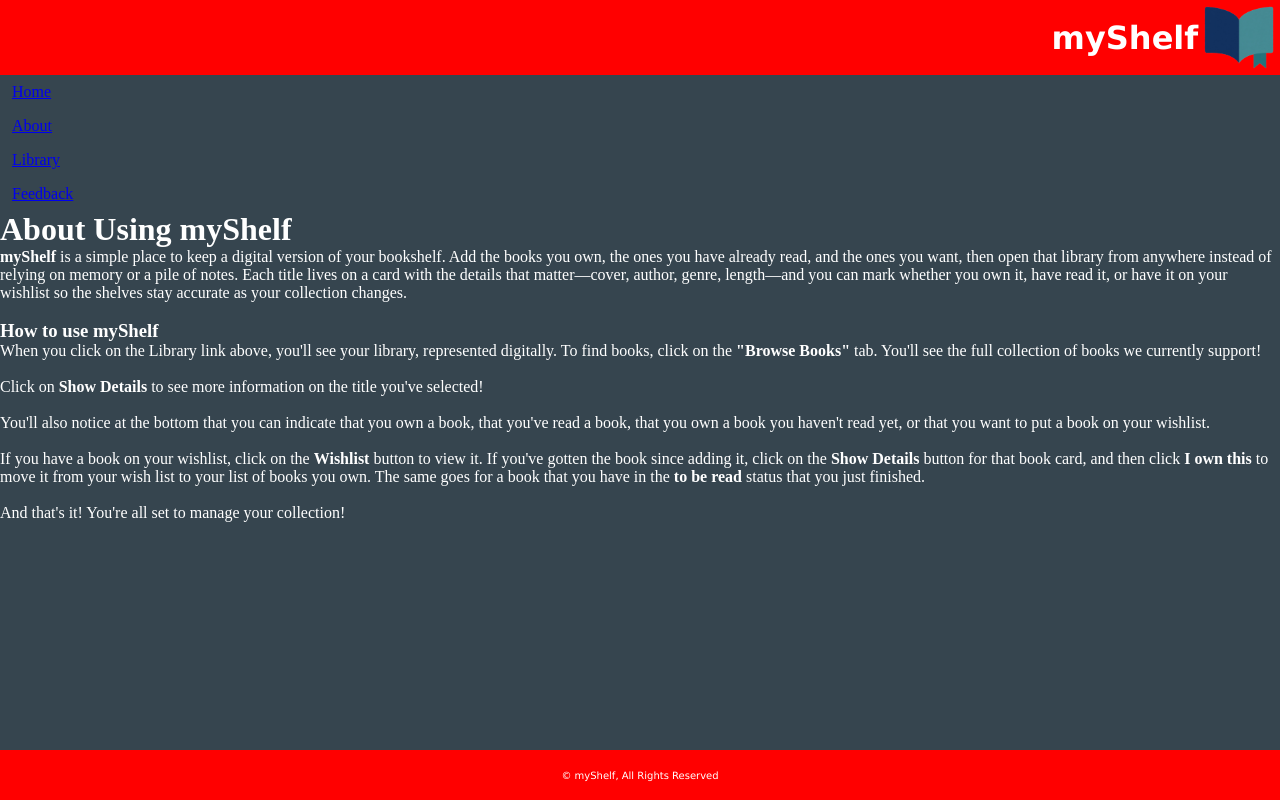
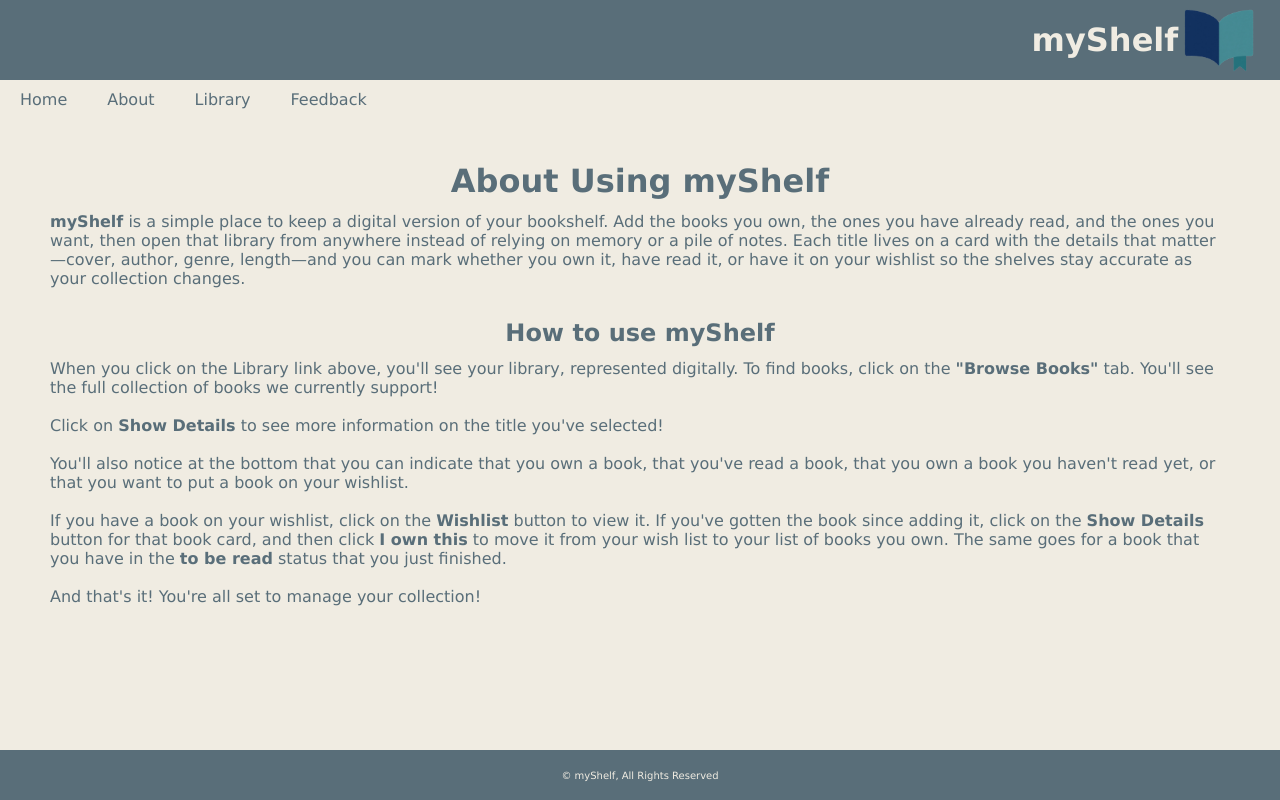
Before and after one commit to caleb-hickey/unit-1-final-project-caleb-hickey, a React (Vite) app: page /about in a window 1280 px wide. Built offline with nearby package versions, Linux system fonts and the light colour scheme.

Commit message:
all basic styling except the bookcard

```diff
--- a/index.html
+++ b/index.html
@@ -4,7 +4,7 @@
     <meta charset="UTF-8" />
     <link rel="icon" type="image/svg+xml" href="/favicon.svg" />
     <meta name="viewport" content="width=device-width, initial-scale=1.0" />
-    <title>unit-1-final-project-caleb-hickey</title>
+    <title>myShelf</title>
   </head>
   <body>
     <div id="root"></div>
--- a/src/App.jsx
+++ b/src/App.jsx
@@ -27,7 +27,7 @@ return (
     <>
         <div>
           <Header />
-          <nav>
+          <nav className="navBar">
             <ul>
               <li><Link to="/">Home</Link></li>
               <li><Link to="/about">About</Link></li>
--- a/src/components/layout/Library.jsx
+++ b/src/components/layout/Library.jsx
@@ -9,12 +9,12 @@ function Library({ books, toggleOwned, toggleRead, toggleWishList }) {
     const [currentPage, setCurrentPage] = useState("BrowseBooks");
     return (
         <div>
-            <nav>
-                <button onClick={() => setCurrentPage('BrowseBooks')}>BrowseBooks</button>
-                <button onClick={() => setCurrentPage('OwnedBooks')}>Owned Books</button>
-                <button onClick={() => setCurrentPage('BooksRead')}>Books Read</button>
-                <button onClick={() => setCurrentPage('ToBeRead')}>To Be Read</button>
-                <button onClick={() => setCurrentPage('WishList')}>Wish List</button>
+            <nav className="libraryNavBar">
+                <button className="libraryNavButton" onClick={() => setCurrentPage('BrowseBooks')}>Browse Books</button>
+                <button className="libraryNavButton" onClick={() => setCurrentPage('OwnedBooks')}>Owned Books</button>
+                <button className="libraryNavButton" onClick={() => setCurrentPage('BooksRead')}>Books Read</button>
+                <button className="libraryNavButton" onClick={() => setCurrentPage('ToBeRead')}>To Be Read</button>
+                <button className="libraryNavButton" onClick={() => setCurrentPage('WishList')}>Wish List</button>
             </nav>
             {currentPage === 'BrowseBooks' && <BrowseBooks
                 books={books}
--- a/src/components/pages/About.jsx
+++ b/src/components/pages/About.jsx
@@ -1,14 +1,14 @@
 function About() {
 
     return(
-        <div>
+        <div className="aboutPage">
             <main className="aboutPageOverview">
                 <h1 className="aboutPageTitle">About Using myShelf</h1>
                 <p className="aboutPageIntroParagraph"><b>myShelf</b> is a simple place to keep a digital version of your bookshelf. Add the books you own, the ones you have already read, and the ones you want, then open that library from anywhere instead of relying on memory or a pile of notes. Each title lives on a card with the details that matter—cover, author, genre, length—and you can mark whether you own it, have read it, or have it on your wishlist so the shelves stay accurate as your collection changes. </p>
                 <br></br>
             </main>
             <section className="howToUseBlock">
-                <h3>How to use myShelf</h3>
+                <h1>How to use myShelf</h1>
                 <p>When you click on the Library link above, you'll see your library, represented digitally. To find books, click on the <b>"Browse Books"</b> tab. You'll see the full collection of books we currently support!
                     <br></br>
                     <br></br>
--- a/src/components/pages/FeedbackForm.jsx
+++ b/src/components/pages/FeedbackForm.jsx
@@ -68,7 +68,7 @@ function FeedbackForm() {
         <br></br>
         <label id="feedbackField">
           Feedback:
-          <textarea
+          <textarea className="feedbackInput"
             name="feedback"
             placeholder="Leave blank and check below if you just want our newsletter!"
             value={formData.feedback}
@@ -77,7 +77,7 @@ function FeedbackForm() {
           </label>
           <br />
           <br></br>
-          <label id="newsletterSignUp"><input type="checkbox"></input>Sign me up for your newsletter!</label>
+          <label id="newsletterSignUp"><input type="checkbox"></input> Sign me up for your newsletter!</label>
           <br></br>
           <br></br>
           <button type="submit" id="submitButton">Submit</button>
--- a/src/index.css
+++ b/src/index.css
@@ -2,11 +2,163 @@
   margin: 0;
   padding: 0;
   box-sizing: border-box;
+  font-family: Verdana, Geneva, Tahoma, sans-serif;
+  overscroll-behavior: none
 }
 
 body {
-  background: #36454F;
-  color: white;
+  background: #f0ece2;
+  color: #596e79;
+  padding: 150px 0px;
+}
+
+.header {
+  position: fixed;
+  top: 0;
+  left: 0;
+  width: 100%;
+  height: 80px;
+  display: flex;
+  align-items: center;
+  padding: 0 20px;
+  justify-content: flex-end;
+  background: #596e79;
+  color: #f0ece2;
+}
+
+.headerLogo {
+  height: 75px;
+  width: fixed;
+  display: inline-block;
+  align-items: right;
+}
+
+.pageTitle {
+  font-family: Verdana, Geneva, Tahoma, sans-serif;
+  align-items: top;
+}
+
+.navBar {
+  position: fixed;
+  top: 80px;
+  left: 0;
+  width: 100%;
+  background-color: #596e79;
+  z-index: 900;
+}
+
+.navBar ul {
+  display: flex;
+  flex-direction: row;
+  flex-wrap: nowrap;
+  align-items: center;
+  margin: 0;
+  padding: 0;
+  width: 100%;
+  background: #f0ece2;
+  list-style: none;
+}
+
+.navBar ul :hover {
+  background: #d8d1c3;
+}
+
+.navBar li a {
+  display: flex;
+  align-items: center;
+  padding: 10px 20px;
+  color: #596e79;
+  text-decoration: none;
+  white-space: nowrap;
+}
+
+.navBar li a:hover {
+  background: #d8d1c3;
+}
+
+li a {
+  color: #596e79;
+  text-decoration: none;
+  font-size: 16px;
+}
+
+li a:visited {
+  color: inherit;
+  text-decoration: none;
+}
+
+.libraryNavButton {
+  margin: 10px;
+  height: 40px;
+  width: 125px;
+  font-size: 15px;
+}
+
+#submitButton {
+  margin: 10px;
+  height: 40px;
+  width: 125px;
+  font-size: 15px;
+}
+
+.footer {
+  display: flex;
+  height: 50px;
+  background: #596e79;
+  place-items: center;
+  justify-content: center;
+  position: fixed;
+  width: 100%;
+  left: 0;
+  right: 0;
+  bottom: 0;
+  color: #f0ece2;
+}
+
+.footerContent {
+  font-family: Verdana, Geneva, Tahoma, sans-serif;
+  align-items: center;
+  font-size: 10px;
+  font-weight: 80;
+}
+
+.homepageBanner {
+  display: flex;
+  align-items: center;
+  display: fixed;
+  height: 250px;
+  flex-direction: column;
+  flex-wrap: nowrap;
+  align-items: center;
+  width: auto;
+  justify-content: center;
+  background: #c7b198;
+}
+
+.homepageLogo {
+  height: 150px;
+  width: fixed;
+  display: inline-block;
+  align-items: center;
+}
+
+.aboutPage, .feedbackForm {
+  margin: 0px 50px;
+}
+
+.aboutPage h1, .feedbackTitle {
+  margin: 12px;
+  text-align: center;
+
+}
+
+#feedbackField textarea{
+  vertical-align: top;
+}
+
+.feedbackInput {
+  width: 400px;
+  height: 100px;
 }
 
 .BookCard {
@@ -23,85 +175,10 @@ body {
   grid-column: 1;
 }
 
-.BookCardAuthor{
-   grid-column: 1;
+.BookCardAuthor {
+  grid-column: 1;
 }
 
-.BookCardAuthor{
-   grid-column: 2;
+.BookCardAuthor {
+  grid-column: 2;
 }
-
-li {
-
-  color: white;
-  text-decoration: none;  /* Removes underline */
-  font-size: 16px;
-  padding: 8px 12px;
-  display: block;         /* Makes the entire padding area clickable */
-  transition: 0.3s
-}
-
-li a:visited {
-  color: inherit;
-}
-
-.header {
-  display: flex;
-  flex-direction: row;
-  flex-wrap: nowrap;
-  align-items: center;
-  width: auto;
-  justify-content: flex-end;
-  background: red;
-
-}
-
-.footer {
-  display: grid;
-  height: 50px;
-  background: red;
-  place-items: center;
-  justify-content: center;
-  position: fixed;
-  width: 100%;
-  left: 0;
-  right: 0;
-  bottom: 0;
-
-}
-
-.footerContent {
-  font-family: Verdana, Geneva, Tahoma, sans-serif;
-  align-items: center;
-  font-size: 10px;
-  font-weight: 80;
-}
-
-.pageTitle {
-  font-family:Verdana, Geneva, Tahoma, sans-serif;
-  align-items: top;
-}
-
-.headerLogo {
-  height: 75px;
-  width: fixed;
-  display: inline-block;
-  align-items: right;
-}
-
-.homepageBanner{
-  display: flex;
-  flex-direction: column;
-  flex-wrap: nowrap;
-  align-items: center;
-  width: auto;
-  justify-content: center;
-  background: rgb(91, 152, 251);
-}
-
-.homepageLogo {
-  height: 150px;
-  width: fixed;
-  display: inline-block;
-  align-items: center;
-}
```
